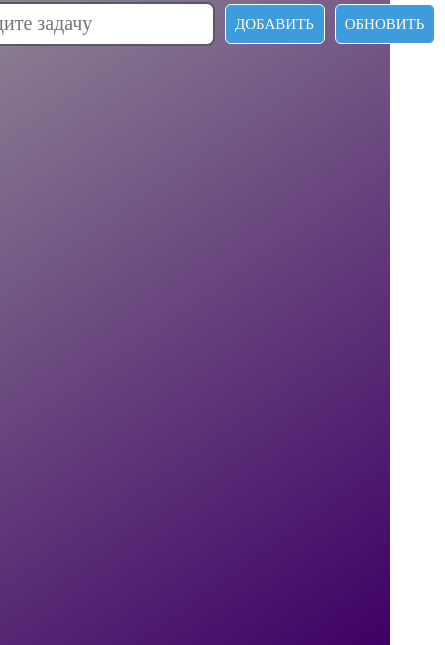
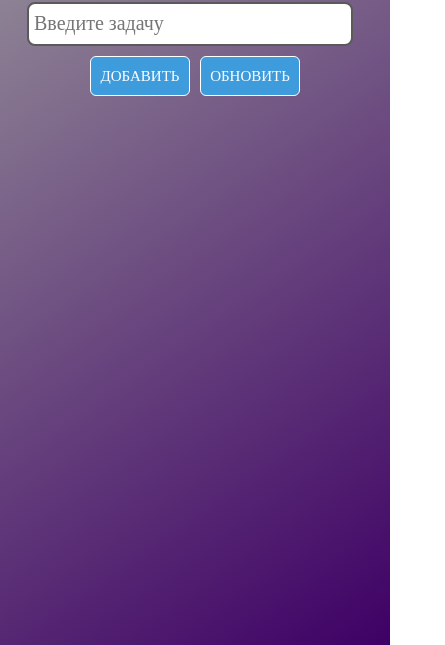
Before and after one commit to 95Kiryl/Todo_List, a plain HTML site: page index.html in a window 390 px wide. Shown: the part 199-844 px from the top of the page, 445 px wide, since content can reach past the window. Drawn offline with Linux system fonts and the light colour scheme.

Commit message:
Adaptive styles

```diff
--- a/styles/style.css
+++ b/styles/style.css
@@ -198,3 +198,25 @@
 .disable {
   background: rgba(218, 216, 199, 0);
 }
+
+@media (max-width: 520px) {
+  .todo__list__wrapper {
+    width: 100%;
+  }
+
+  .todo__list {
+    flex-wrap: wrap;
+  }
+
+  .todo__list__items {
+    top: 100px;
+  }
+
+  .todo {
+    width: 80%;
+  }
+
+  .newTask__content {
+    width: 70%;
+  }
+}
```
